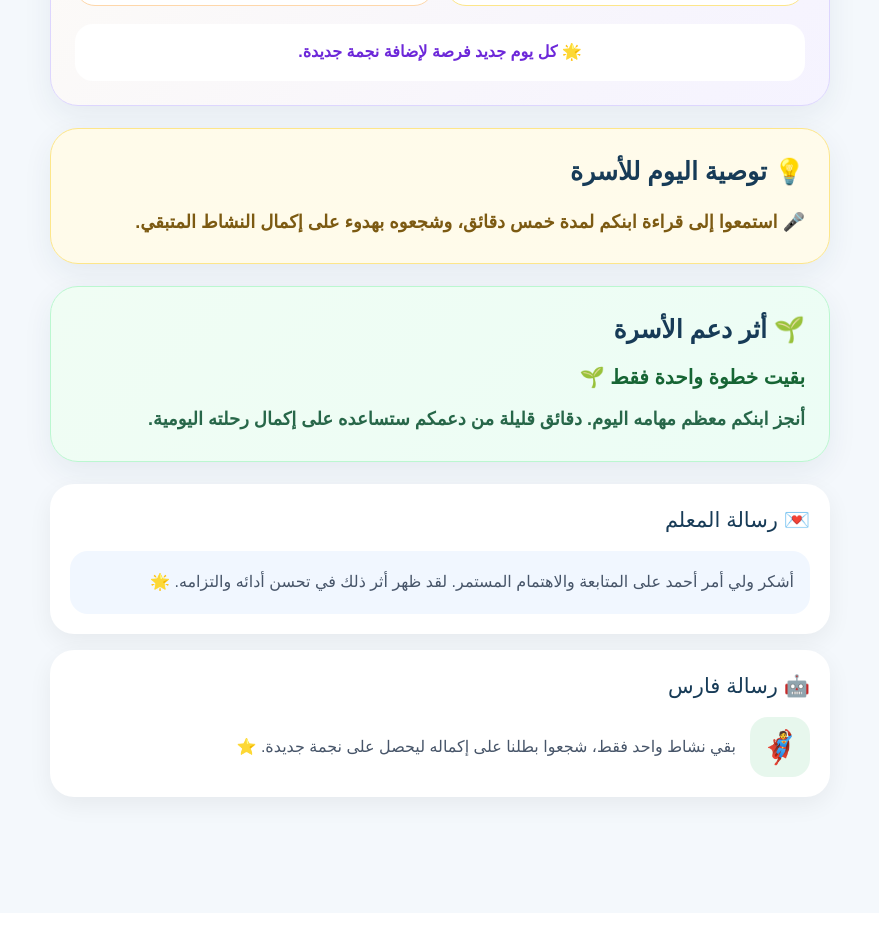
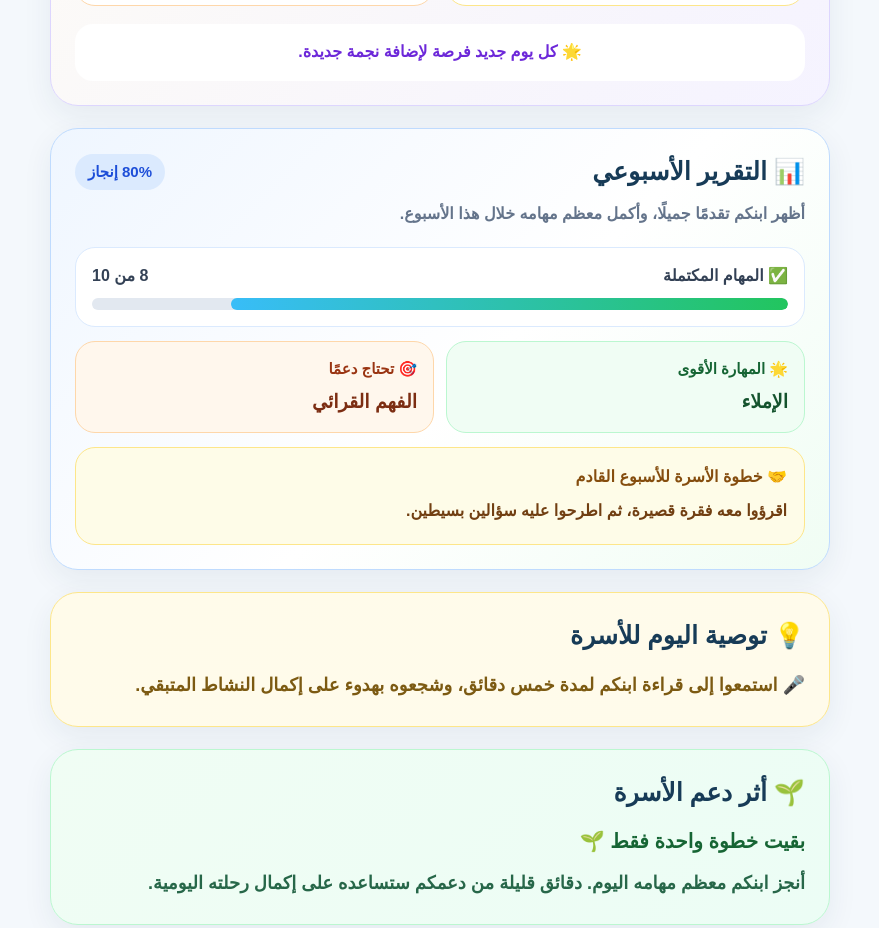
Before and after one commit to a31164949-blip/lughati-academy, a Next.js app in the folder lughati-next/: page /parent in a window 1280 px wide. Shown: the part 1980-2908 px from the top of the page, without its empty margins (200-1079 px from the left). Built offline with nearby package versions, Linux system fonts and the light colour scheme.

Commit message:
Add weekly report card to parent page

```diff
--- /dev/null
+++ b/lughati-next/app/parent/components/WeeklyReportCard.tsx
@@ -0,0 +1,243 @@
+type WeeklyReportCardProps = {
+  completedTasks?: number;
+  totalTasks?: number;
+  strongestSkill?: string;
+  supportSkill?: string;
+  familyStep?: string;
+};
+
+export default function WeeklyReportCard({
+  completedTasks = 8,
+  totalTasks = 10,
+  strongestSkill = "الإملاء",
+  supportSkill = "الفهم القرائي",
+  familyStep = "اقرؤوا معه فقرة قصيرة، ثم اطرحوا عليه سؤالين بسيطين.",
+}: WeeklyReportCardProps) {
+  const safeTotal = Math.max(totalTasks, 1);
+  const safeCompleted = Math.min(
+    Math.max(completedTasks, 0),
+    safeTotal
+  );
+
+  const completionPercentage = Math.round(
+    (safeCompleted / safeTotal) * 100
+  );
+
+  const reportMessage =
+    completionPercentage >= 90
+      ? "أسبوع متميز، وقد أظهر ابنكم التزامًا رائعًا واستمرارًا جميلًا."
+      : completionPercentage >= 70
+        ? "أظهر ابنكم تقدمًا جميلًا، وأكمل معظم مهامه خلال هذا الأسبوع."
+        : completionPercentage >= 40
+          ? "يسير ابنكم بخطوات جيدة، ويحتاج إلى متابعة قصيرة ومنتظمة."
+          : "يحتاج ابنكم هذا الأسبوع إلى دعم هادئ وخطوات يومية بسيطة.";
+
+  return (
+    <section
+      style={{
+        background:
+          "linear-gradient(135deg, #eff6ff 0%, #ffffff 55%, #f0fdf4 100%)",
+        border: "1px solid #bfdbfe",
+        borderRadius: "28px",
+        padding: "24px",
+        marginBottom: "22px",
+        boxShadow: "0 10px 30px rgba(23, 59, 87, 0.07)",
+      }}
+    >
+      <div
+        style={{
+          display: "flex",
+          alignItems: "center",
+          justifyContent: "space-between",
+          gap: "12px",
+          flexWrap: "wrap",
+          marginBottom: "8px",
+        }}
+      >
+        <h2
+          style={{
+            margin: 0,
+            color: "#173b57",
+            fontSize: "25px",
+            fontWeight: 800,
+          }}
+        >
+          📊 التقرير الأسبوعي
+        </h2>
+
+        <span
+          style={{
+            background: "#dbeafe",
+            color: "#1d4ed8",
+            borderRadius: "999px",
+            padding: "7px 13px",
+            fontSize: "15px",
+            fontWeight: 800,
+          }}
+        >
+          {completionPercentage}% إنجاز
+        </span>
+      </div>
+
+      <p
+        style={{
+          margin: "0 0 18px",
+          color: "#64748b",
+          fontSize: "16px",
+          lineHeight: 1.9,
+          fontWeight: 600,
+        }}
+      >
+        {reportMessage}
+      </p>
+
+      <div
+        style={{
+          background: "#ffffff",
+          border: "1px solid #dbeafe",
+          borderRadius: "20px",
+          padding: "16px",
+          marginBottom: "14px",
+        }}
+      >
+        <div
+          style={{
+            display: "flex",
+            justifyContent: "space-between",
+            gap: "12px",
+            marginBottom: "10px",
+            color: "#334155",
+            fontSize: "16px",
+            fontWeight: 800,
+          }}
+        >
+          <span>✅ المهام المكتملة</span>
+          <span>
+            {safeCompleted} من {safeTotal}
+          </span>
+        </div>
+
+        <div
+          style={{
+            height: "12px",
+            background: "#e2e8f0",
+            borderRadius: "999px",
+            overflow: "hidden",
+          }}
+        >
+          <div
+            style={{
+              width: `${completionPercentage}%`,
+              height: "100%",
+              background:
+                "linear-gradient(90deg, #38bdf8, #22c55e)",
+              borderRadius: "999px",
+              transition: "width 0.3s ease",
+            }}
+          />
+        </div>
+      </div>
+
+      <div
+        style={{
+          display: "grid",
+          gridTemplateColumns: "repeat(2, minmax(0, 1fr))",
+          gap: "12px",
+          marginBottom: "14px",
+        }}
+      >
+        <div
+          style={{
+            background: "#f0fdf4",
+            border: "1px solid #bbf7d0",
+            borderRadius: "20px",
+            padding: "16px",
+          }}
+        >
+          <div
+            style={{
+              color: "#166534",
+              fontSize: "15px",
+              fontWeight: 800,
+              marginBottom: "7px",
+            }}
+          >
+            🌟 المهارة الأقوى
+          </div>
+
+          <div
+            style={{
+              color: "#14532d",
+              fontSize: "19px",
+              fontWeight: 900,
+            }}
+          >
+            {strongestSkill}
+          </div>
+        </div>
+
+        <div
+          style={{
+            background: "#fff7ed",
+            border: "1px solid #fed7aa",
+            borderRadius: "20px",
+            padding: "16px",
+          }}
+        >
+          <div
+            style={{
+              color: "#9a3412",
+              fontSize: "15px",
+              fontWeight: 800,
+              marginBottom: "7px",
+            }}
+          >
+            🎯 تحتاج دعمًا
+          </div>
+
+          <div
+            style={{
+              color: "#7c2d12",
+              fontSize: "19px",
+              fontWeight: 900,
+            }}
+          >
+            {supportSkill}
+          </div>
+        </div>
+      </div>
+
+      <div
+        style={{
+          background: "#fefce8",
+          border: "1px solid #fde68a",
+          borderRadius: "20px",
+          padding: "17px",
+        }}
+      >
+        <div
+          style={{
+            color: "#854d0e",
+            fontSize: "16px",
+            fontWeight: 900,
+            marginBottom: "7px",
+          }}
+        >
+          🤝 خطوة الأسرة للأسبوع القادم
+        </div>
+
+        <p
+          style={{
+            margin: 0,
+            color: "#713f12",
+            fontSize: "16px",
+            lineHeight: 1.9,
+            fontWeight: 700,
+          }}
+        >
+          {familyStep}
+        </p>
+      </div>
+    </section>
+  );
+}
--- a/lughati-next/app/parent/page.tsx
+++ b/lughati-next/app/parent/page.tsx
@@ -5,6 +5,7 @@ import DailyPulseCard from "./components/DailyPulseCard";
 import FamilyRecommendationCard from "./components/FamilyRecommendationCard";
 import FamilyImpactCard from "./components/FamilyImpactCard";
 import WeeklyStarsCard from "./components/WeeklyStarsCard";
+import WeeklyReportCard from "./components/WeeklyReportCard";
 const dailyTasks = [
   { icon: "📖", title: "قراءة الدرس", completed: true },
   { icon: "✍️", title: "التدريب على الإملاء", completed: true },
@@ -355,6 +356,13 @@ export default function ParentPage() {
   badgesCount={2}
   streakDays={5}
 />
+<WeeklyReportCard
+  completedTasks={8}
+  totalTasks={10}
+  strongestSkill="الإملاء"
+  supportSkill="الفهم القرائي"
+  familyStep="اقرؤوا معه فقرة قصيرة، ثم اطرحوا عليه سؤالين بسيطين."
+/>
 <FamilyRecommendationCard
   completedCount={completedCount}
   totalCount={dailyTasks.length}
```
